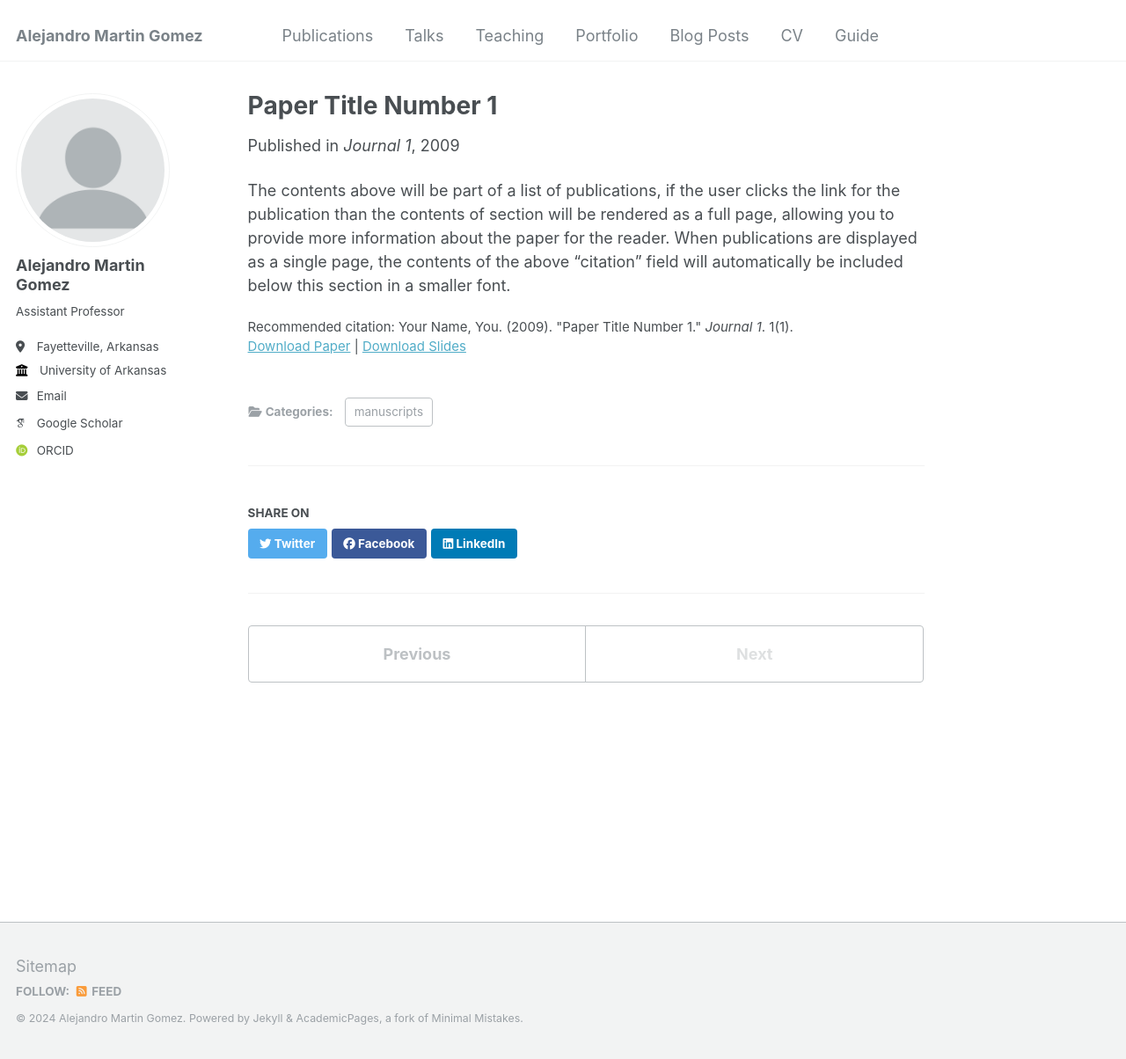
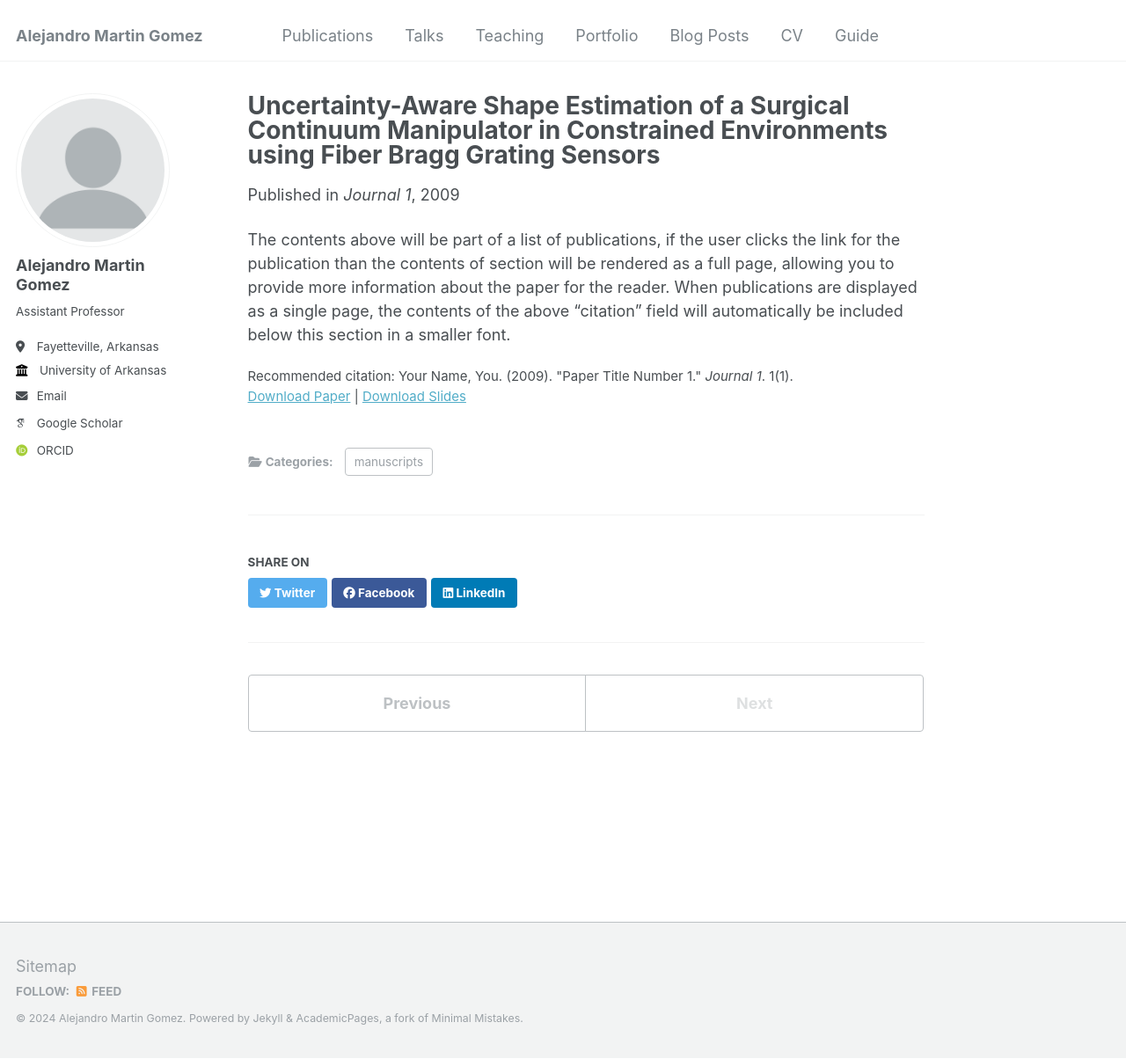
Before and after one commit to Alejandro-MG/Alejandro-MG.github.io, a Jekyll site: the page built from _publications/2024-05-13-UncertaintyAwareShapeEstimation.md, in a window 1280 px wide and 1204 px high. Shown: the whole window at 88% size. Built offline with Jekyll 4.4.1, drawn with Linux system fonts in a browser that asks for light colours; some web fonts are replaced.

Commit message:
Update 2024-05-13-UncertaintyAwareShapeEstimation.md
Added title

```diff
--- a/_publications/2024-05-13-UncertaintyAwareShapeEstimation.md
+++ b/_publications/2024-05-13-UncertaintyAwareShapeEstimation.md
@@ -1,5 +1,5 @@
 ---
-title: "Paper Title Number 1"
+title: "Uncertainty-Aware Shape Estimation of a Surgical Continuum Manipulator in Constrained Environments using Fiber Bragg Grating Sensors"
 collection: publications
 category: manuscripts
 permalink: /publication/2009-10-01-paper-title-number-1
```
